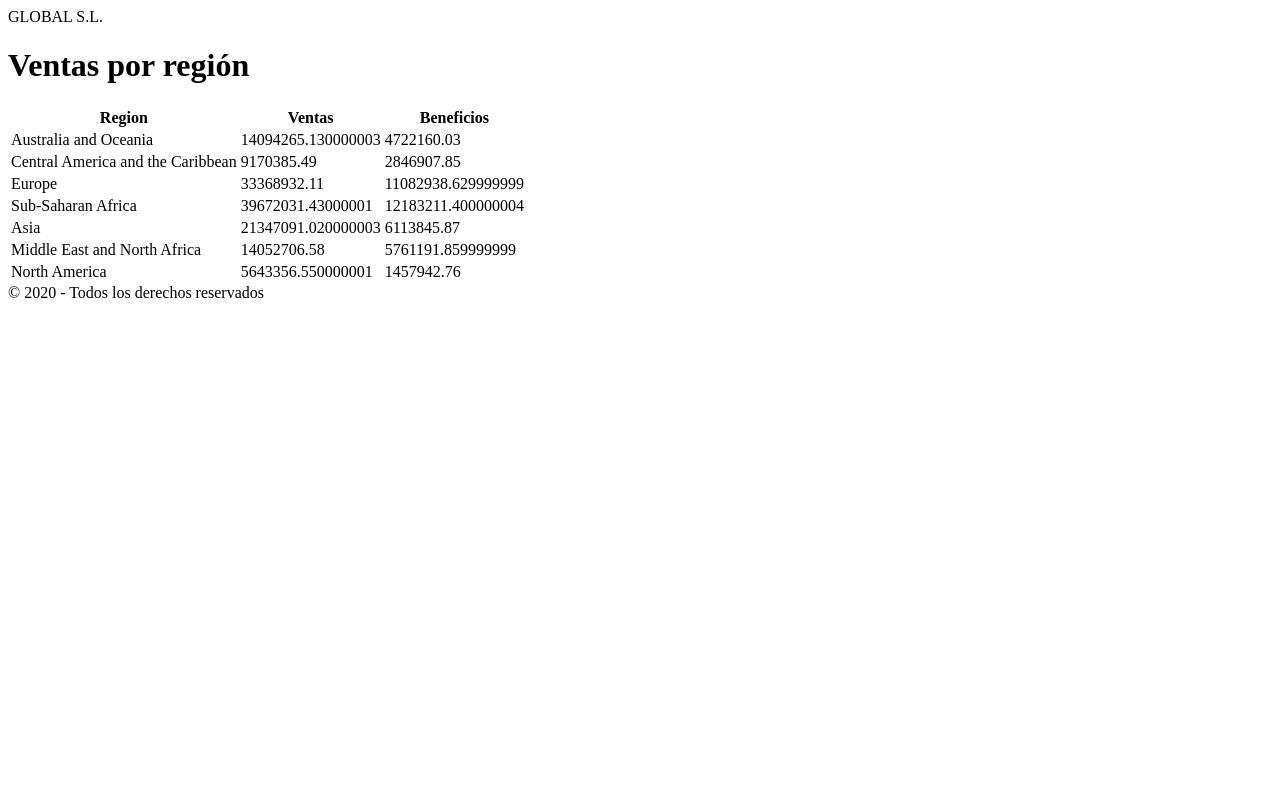
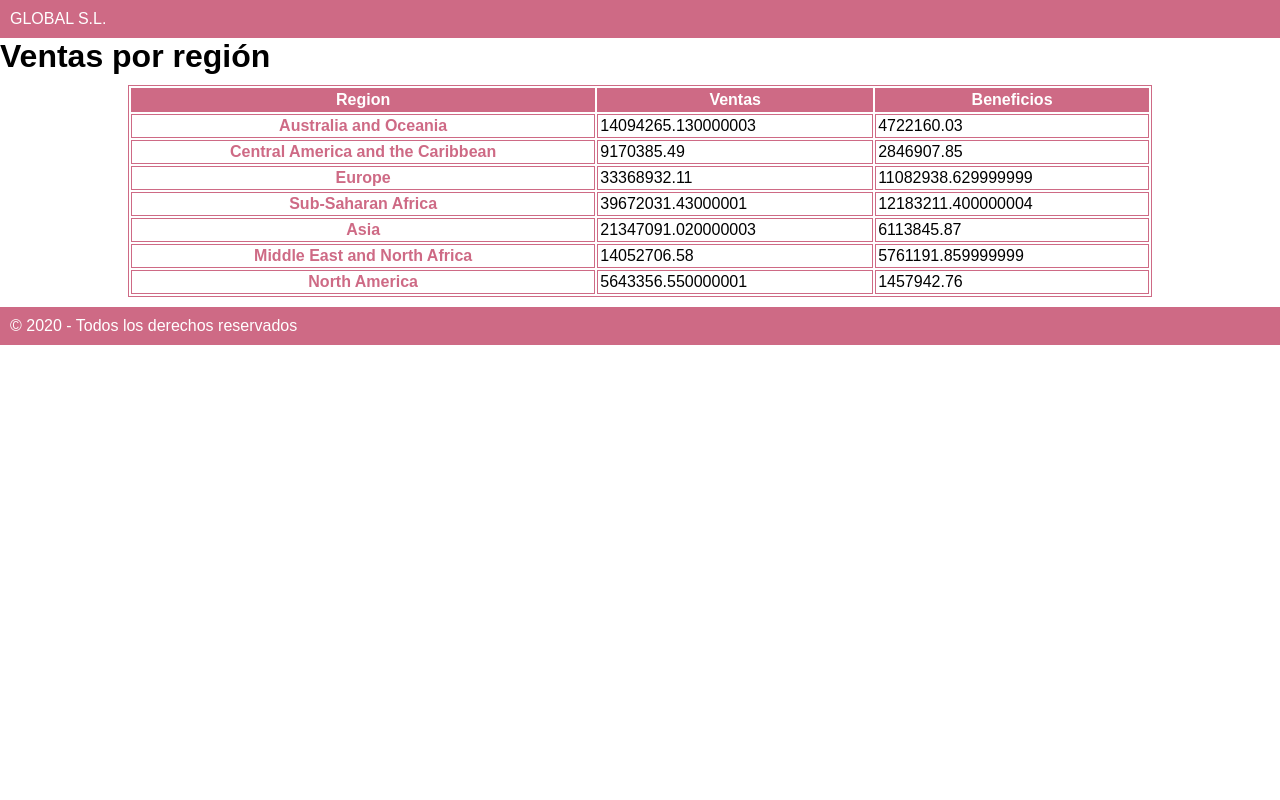
Before and after one commit to pigmonchu/B5_flask_ventas, a Flask app: page / in a window 1280 px wide. Run offline with Flask 2, Linux system fonts and the light colour scheme.

Commit message:
Hoja de estilos

```diff
--- /dev/null
+++ b/static/styles.css
@@ -0,0 +1,33 @@
+* {
+    padding: 0;
+    margin: 0;
+    font-family: Arial, Helvetica, sans-serif;
+}
+
+header, footer {
+    padding: 10px;
+    background-color: #CE6A85;
+    color: white;
+}
+
+table {
+    width: 80%;
+    margin: 10px auto;
+    border: 1px solid #CE6A85;
+}
+
+td, th {
+    border: 1px solid #CE6A85;
+    padding: 2px;
+}
+
+th {
+    background-color: #CE6A85;
+    color: white;
+}
+
+td.region {
+    font-weight: bold;
+    color: #CE6A85;
+    text-align: center;
+}
--- a/templates/region.html
+++ b/templates/region.html
@@ -3,6 +3,9 @@
     <meta charset="UTF-8">
     <meta name="viewport" content="width=device-width, initial-scale=1.0">
     <title>Global S.L</title>
+    <link rel="stylesheet" href="/static/styles.css">
+    <style>
+    </style>
 </head>
 <body>
     <header>
@@ -17,7 +20,7 @@
         </tr>
         {% for region, data in ventas.items() %}
         <tr>
-            <td>{{ region }}</td>
+            <td class="region">{{ region }}</td>
             <td>{{ data.ingresos }} </td>
             <td>{{ data.beneficios }}</td>
         </tr>
```
